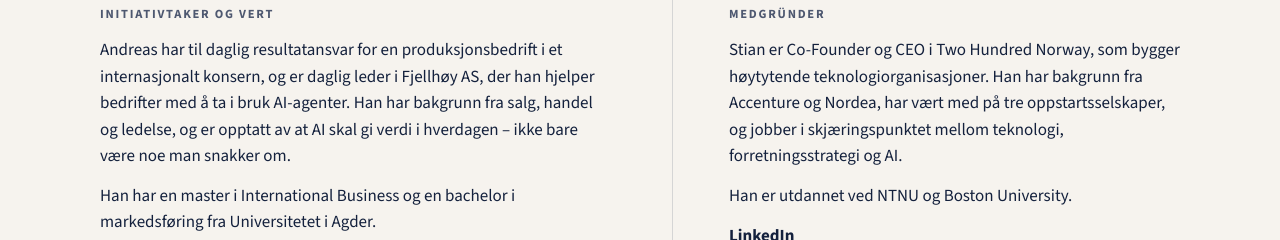
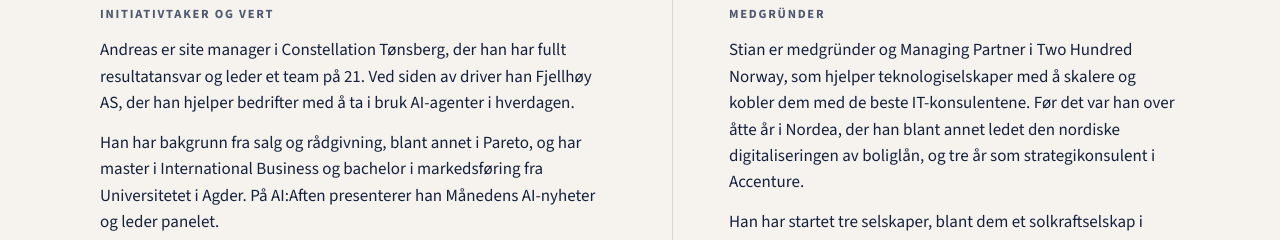
Before and after one commit to TechAndy/aiaften-site, a plain HTML site: page om-oss.html in a window 1280 px wide. Shown: the part 712-952 px from the top of the page. Drawn offline with Linux system fonts and the light colour scheme.

Commit message:
Oppdater biografiene til Andreas og Stian
Kortere, oppdaterte tekster på Om oss, og Person-schema som følger rollene, arbeidsstedene og utdanningen.

Co-authored-by: TechAndy <TechAndy@users.noreply.github.com>

```diff
--- a/om-oss.html
+++ b/om-oss.html
@@ -88,9 +88,8 @@
             </div>
             <h3>Andreas Berthelsen</h3>
             <p class="role">Initiativtaker og vert</p>
-            <p>Andreas har til daglig resultatansvar for en produksjonsbedrift i et internasjonalt konsern, og er daglig leder i Fjellhøy AS, der han hjelper bedrifter med å ta i bruk AI-agenter. Han har bakgrunn fra salg, handel og ledelse, og er opptatt av at AI skal gi verdi i hverdagen – ikke bare være noe man snakker om.</p>
-            <p>Han har en master i International Business og en bachelor i markedsføring fra Universitetet i Agder.</p>
-            <p>På AI:Aften presenterer han Månedens AI-nyheter og leder panelet.</p>
+            <p>Andreas er site manager i Constellation Tønsberg, der han har fullt resultatansvar og leder et team på 21. Ved siden av driver han Fjellhøy AS, der han hjelper bedrifter med å ta i bruk AI-agenter i hverdagen.</p>
+            <p>Han har bakgrunn fra salg og rådgivning, blant annet i Pareto, og har master i International Business og bachelor i markedsføring fra Universitetet i Agder. På AI:Aften presenterer han Månedens AI-nyheter og leder panelet.</p>
             <p><a href="https://www.linkedin.com/in/andreassberthelsen/" target="_blank" rel="noopener noreferrer" aria-label="Andreas Berthelsen på LinkedIn">LinkedIn</a></p>
           </article>
           <article class="panel person" id="stian-mundal">
@@ -104,8 +103,8 @@
             </div>
             <h3>Stian Mundal</h3>
             <p class="role">Medgründer</p>
-            <p>Stian er Co-Founder og CEO i Two Hundred Norway, som bygger høytytende teknologiorganisasjoner. Han har bakgrunn fra Accenture og Nordea, har vært med på tre oppstartsselskaper, og jobber i skjæringspunktet mellom teknologi, forretningsstrategi og AI.</p>
-            <p>Han er utdannet ved NTNU og Boston University.</p>
+            <p>Stian er medgründer og Managing Partner i Two Hundred Norway, som hjelper teknologiselskaper med å skalere og kobler dem med de beste IT-konsulentene. Før det var han over åtte år i Nordea, der han blant annet ledet den nordiske digitaliseringen av boliglån, og tre år som strategikonsulent i Accenture.</p>
+            <p>Han har startet tre selskaper, blant dem et solkraftselskap i Kenya, og har master i industriell økonomi og teknologiledelse fra NTNU, i tillegg til studier ved Boston University. På AI:Aften åpner han med en oppsummering av AI-året 2026.</p>
             <p><a href="https://www.linkedin.com/in/stianmu/" target="_blank" rel="noopener noreferrer" aria-label="Stian Mundal på LinkedIn">LinkedIn</a></p>
           </article>
         </div>
```
Also changed, not shown: index.html (+13 -7 lines).
